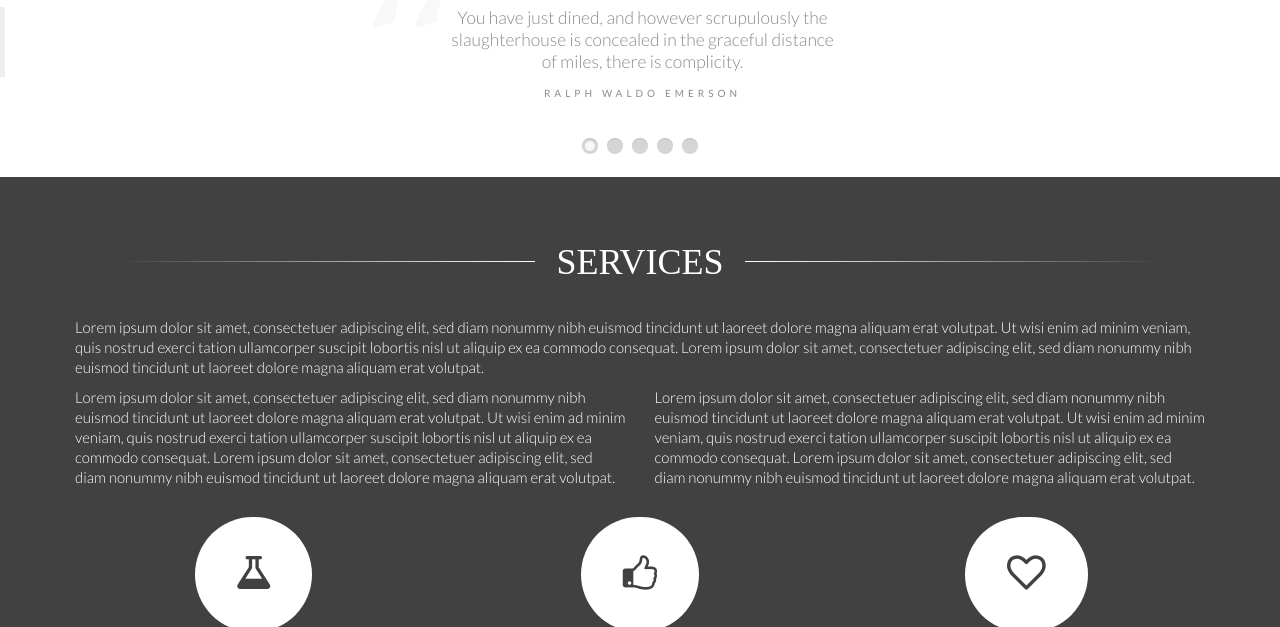
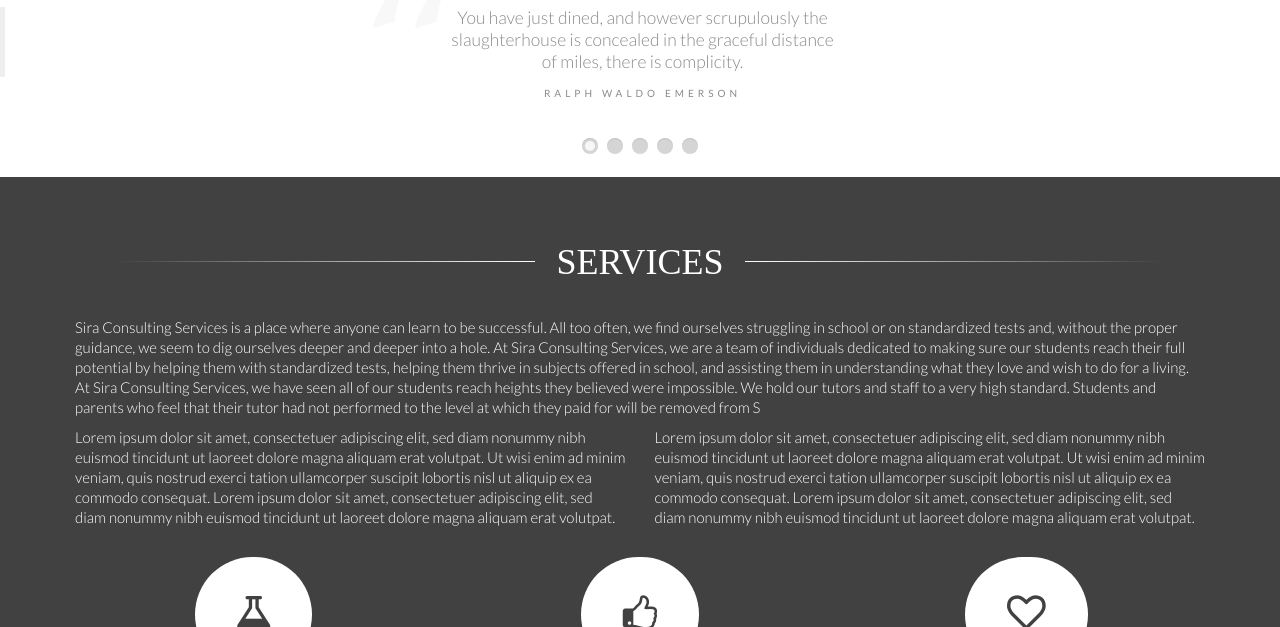
Before and after one commit to arpan74/SiraConsultingServices, a plain HTML site: page index.html in a window 1280 px wide. Shown: the part 473-1100 px from the top of the page. Drawn offline with nearby package versions, Linux system fonts and the light colour scheme; some packages are replaced by stand-ins of ours; a script that the page names is missing; a web font is replaced by a local one.

Commit message:
added services

```diff
--- a/index.html
+++ b/index.html
@@ -183,7 +183,7 @@
         		<div class="span12">
 
 					<p>
-						Lorem ipsum dolor sit amet, consectetuer adipiscing elit, sed diam nonummy nibh euismod tincidunt ut laoreet dolore magna aliquam erat volutpat. Ut wisi enim ad minim veniam, quis nostrud exerci tation ullamcorper suscipit lobortis nisl ut aliquip ex ea commodo consequat. Lorem ipsum dolor sit amet, consectetuer adipiscing elit, sed diam nonummy nibh euismod tincidunt ut laoreet dolore magna aliquam erat volutpat.
+						Sira Consulting Services is a place where anyone can learn to be successful. All too often, we find ourselves struggling in school or on standardized tests and, without the proper guidance, we seem to dig ourselves deeper and deeper into a hole. At Sira Consulting Services, we are a team of individuals dedicated to making sure our students reach their full potential by helping them with standardized tests, helping them thrive in subjects offered in school, and assisting them in understanding what they love and wish to do for a living. At Sira Consulting Services, we have seen all of our students reach heights they believed were impossible. We hold our tutors and staff to a very high standard. Students and parents who feel that their tutor had not performed to the level at which they paid for will be removed from S
 					</p>
 
         		</div>
```
